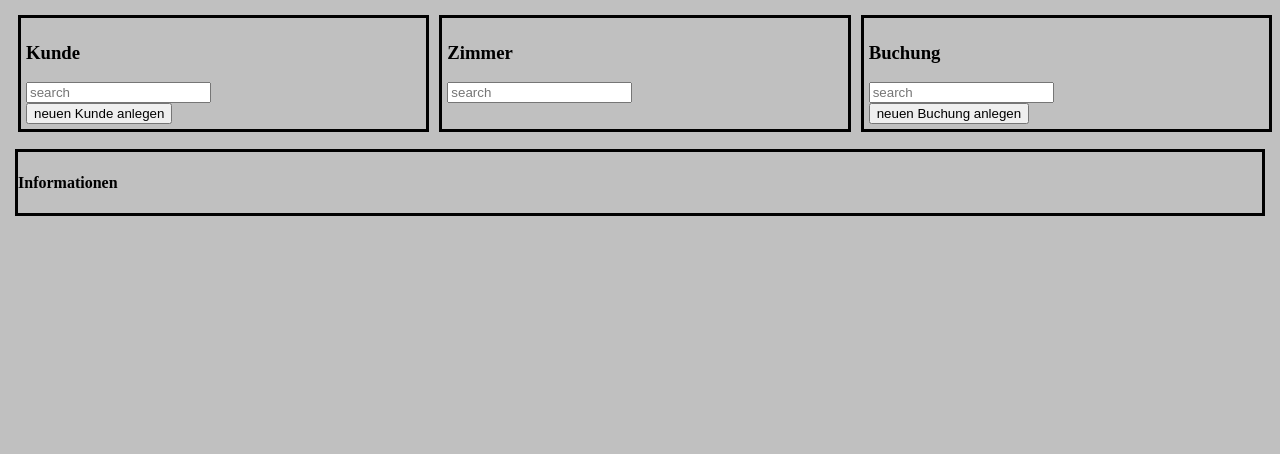
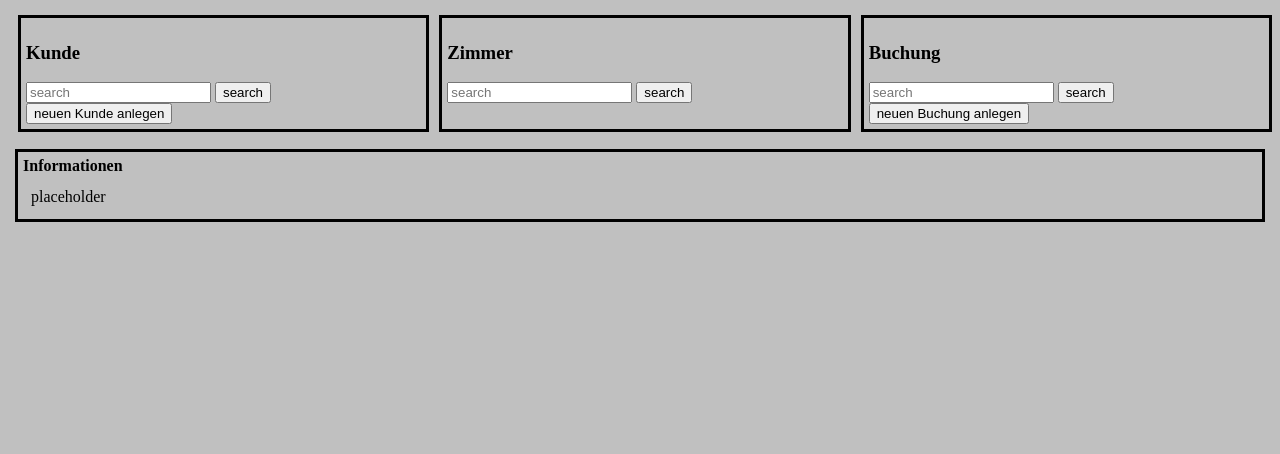
Before and after one commit to JordyRein/FUNREST, a PHP site: page /Admin.html in a window 1280 px wide. Shown: the part 103-557 px from the top of the page. Run offline with PHP 8.4, Linux system fonts and the light colour scheme.

Commit message:
button function v1

```diff
--- a/src/www/Admin.css
+++ b/src/www/Admin.css
@@ -46,6 +46,16 @@ body{
   margin:7px;
 }
 
+h4{
+  margin:5px;
+}
+
+#info{
+  margin:5px;
+  padding:5px;
+
+}
+
 #footer{
   position:fixed;
   left:0;
--- a/src/www/Admin.html
+++ b/src/www/Admin.html
@@ -25,25 +25,33 @@
         <div class="box">
           <h3>Kunde</h3>
           <input id="search_kunde" placeholder="search" type="text" value=""/>
+          <button id="ks_button">search</button>
           <br/>
           <button id="neu_kunde"> neuen Kunde anlegen </button>
         </div>
         <div class="box">
           <h3>Zimmer</h3>
           <input id="search_kunde" placeholder="search" type="text" value=""/>
+          <button id="zs_button">search</button>
 
         </div>
         <div class="box">
           <h3>Buchung</h3>
           <input id="search_kunde" placeholder="search" type="text" value=""/>
+          <button id="bs_button">search</button>
           <br/>
-          <button id="neu_kunde"> neuen Buchung anlegen </button>
+          <button id="neu_buchung"> neuen Buchung anlegen </button>
         </div>
 
       </div>
 
       <div id="infotable">
         <h4>Informationen</h4>
+        <table id="info">
+          <tr>
+            <td>placeholder</td>
+          </tr>
+        </table>
 
       </div>
 
@@ -54,6 +62,5 @@
     </div>
 
   </body>
-
-
+  <script src="Admin.js"></script>
 </html>
--- /dev/null
+++ b/src/www/Admin.js
@@ -0,0 +1,30 @@
+
+const newCustButton=document.getElementById("neu_kunde");
+const newReserveButton=document.getElementById("neu_buchung");
+
+//newCustButton.AddEventListener("click", ()=>{
+//  console.log("i am customer button");
+//  return;
+//});
+//
+//
+//newReserveButton.AddEventListener("click", ()=>{
+//
+//  console.log("i am reservation button");
+//  return;
+//});
+
+newCustButton.onclick=()=>{
+  var infotable=document.getElementById("info");
+  infotable.innerHTML = "";
+
+
+
+};
+
+newReserveButton.onclick=()=>{
+  var infotable=document.getElementById("info");
+  infotable.innerHTML = "";
+
+
+};
```
